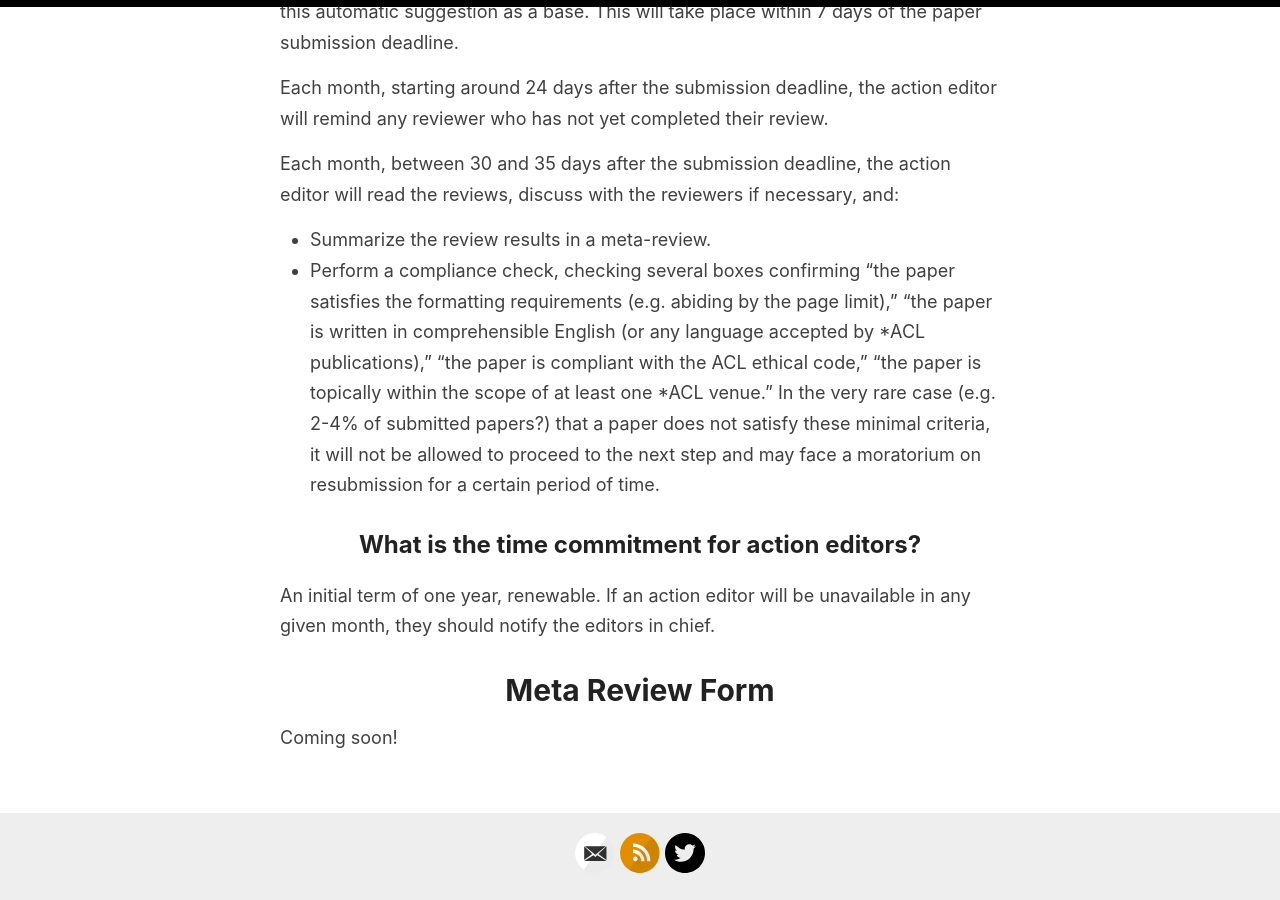
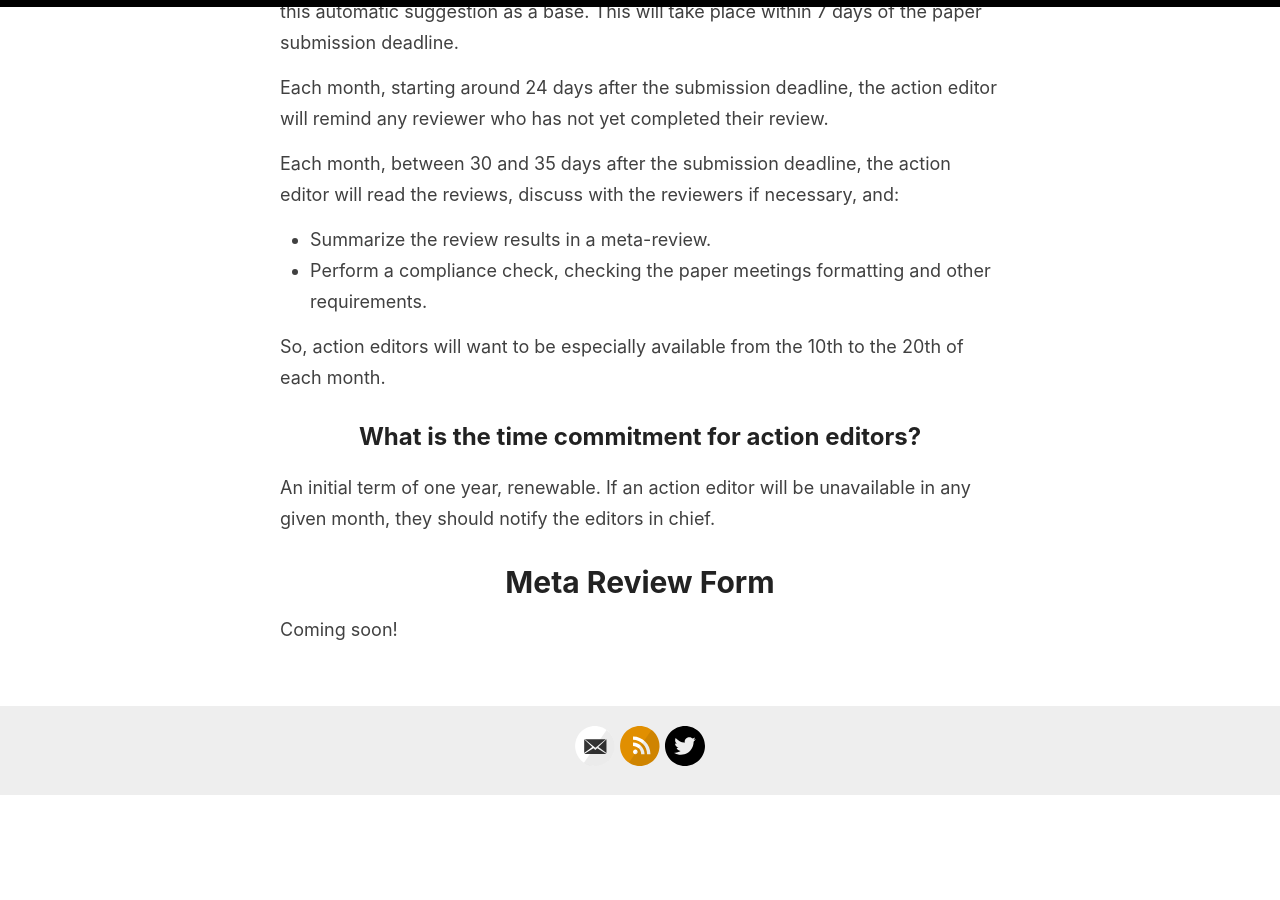
Before and after one commit to amitmerchant1990/reverie, a Jekyll site: the page built from actioneditors.md, in a window 1280 px wide and 900 px high, scrolled down 680 px. Built offline with Jekyll 4.4.1, drawn with Linux system fonts in a browser that asks for light colours; after the commit the page ends 1476 px from its top, so only the background shows below that.

Commit message:
Update actioneditors.md

```diff
--- a/actioneditors.md
+++ b/actioneditors.md
@@ -17,7 +17,9 @@ Each month, starting around 24 days after the submission deadline, the action ed
 
 Each month, between 30 and 35 days after the submission deadline, the action editor will read the reviews, discuss with the reviewers if necessary, and:
 * Summarize the review results in a meta-review.
-* Perform a compliance check, checking several boxes confirming “the paper satisfies the formatting requirements (e.g. abiding by the page limit),” “the paper is written in comprehensible English (or any language accepted by *ACL publications),” “the paper is compliant with the ACL ethical code,” “the paper is topically within the scope of at least one *ACL venue.” In the very rare case (e.g. 2-4% of submitted papers?) that a paper does not satisfy these minimal criteria, it will not be allowed to proceed to the next step and may face a moratorium on resubmission for a certain period of time.
+* Perform a compliance check, checking the paper meetings formatting and other requirements.
+
+So, action editors will want to be especially available from the 10th to the 20th of each month.
 
 ## What is the time commitment for action editors?
 An initial term of one year, renewable. If an action editor will be unavailable in any given month, they should notify the editors in chief.
```
